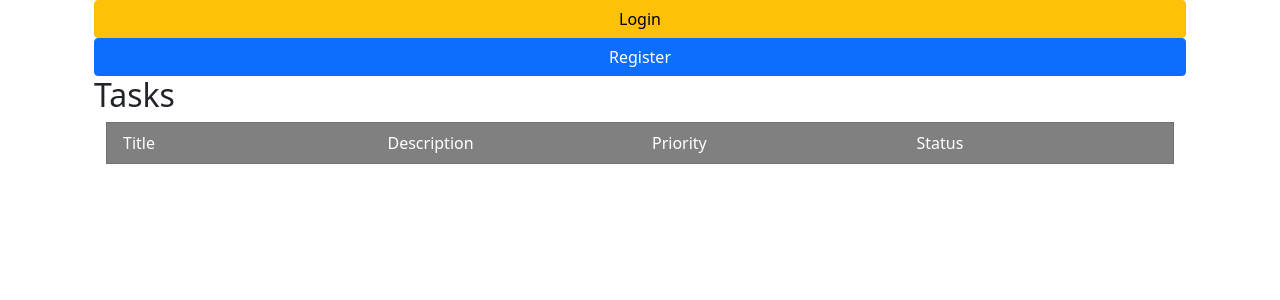
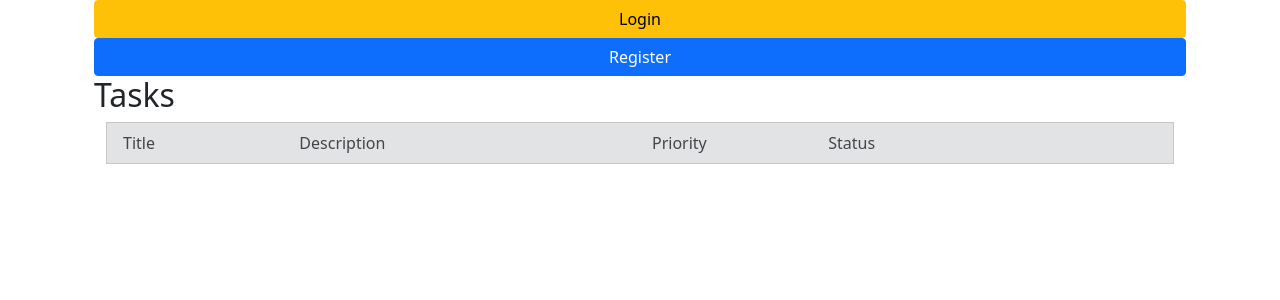
Before and after one commit to CchOOlak/todo, a Django app: page / in a window 1280 px wide. Shown: the part 118-418 px from the top of the page. Run offline with Django 4.2, Linux system fonts and the light colour scheme.

Commit message:
- improve templates - add task view

```diff
--- a/landing/urls.py
+++ b/landing/urls.py
@@ -1,9 +1,10 @@
 from django.urls import path
 
-from landing.views import index, register
+from landing.views import index, register_view, task_view
 
 
 urlpatterns = [
     path('', index, name='index'),
-    path('register/', register, name='register_page'),
+    path('register/', register_view, name='register-view'),
+    path('task/<int:pk>/', task_view, name='task-view'),
 ]
--- a/landing/views.py
+++ b/landing/views.py
@@ -11,6 +11,13 @@ def index(request):
         tasks = []
     return render(request, 'index.html', context={"tasks": tasks})
 
-def register(request):
+def register_view(request):
     serializer = UserRegisterSerializer()
     return render(request, 'register.html', context={'form': serializer})
+
+def task_view(request, pk):
+    try:
+        task = Task.objects.get(pk=pk)
+        return render(request, 'task.html', context={'task': task})
+    except:
+        return index(request)
--- a/templates/base.html
+++ b/templates/base.html
@@ -1,18 +1,40 @@
-<html>
+<!DOCTYPE html>
+<html lang="en">
+    <title>ToDoList</title>
+    <meta name="title" content="ToDoList">
+    <meta name="description" content="ToDoList Project for Hooshmand">
+    <meta name="keywords" content="Django,Python">
     <head>
-      <link href="https://cdn.jsdelivr.net/npm/bootstrap@5.0.2/dist/css/bootstrap.min.css" rel="stylesheet" integrity="sha384-EVSTQN3/azprG1Anm3QDgpJLIm9Nao0Yz1ztcQTwFspd3yD65VohhpuuCOmLASjC" crossorigin="anonymous">
-      <script src="https://cdn.jsdelivr.net/npm/bootstrap@5.0.2/dist/js/bootstrap.bundle.min.js" integrity="sha384-MrcW6ZMFYlzcLA8Nl+NtUVF0sA7MsXsP1UyJoMp4YLEuNSfAP+JcXn/tWtIaxVXM" crossorigin="anonymous"></script>
+        <link href="https://cdn.jsdelivr.net/npm/bootstrap@5.0.2/dist/css/bootstrap.min.css"
+              rel="stylesheet"
+              integrity="sha384-EVSTQN3/azprG1Anm3QDgpJLIm9Nao0Yz1ztcQTwFspd3yD65VohhpuuCOmLASjC"
+              crossorigin="anonymous">
+        <script src="https://cdn.jsdelivr.net/npm/bootstrap@5.0.2/dist/js/bootstrap.bundle.min.js"
+                integrity="sha384-MrcW6ZMFYlzcLA8Nl+NtUVF0sA7MsXsP1UyJoMp4YLEuNSfAP+JcXn/tWtIaxVXM"
+                crossorigin="anonymous"></script>
+        <script src="https://ajax.googleapis.com/ajax/libs/jquery/3.6.0/jquery.min.js"></script>
     </head>
+    <style>
+        .full-btn {
+            width: 100%;
+          }
+        .text-error {
+            color: red;
+            border: none;
+        }
+    </style>
     <body>
         <div class="container">
             <div class="header">
                 <h1 class="text-center">Welcome to ToDo Project</h1>
-                <a class="btn btn-secondary" style="width: 100%;" href="{% url 'index' %}">HomePage</a>
+                <a class="btn btn-secondary"
+                   style="width: 100%"
+                   href="{% url 'index' %}">HomePage</a>
                 <br>
                 <br>
             </div>
             {% block body %}
-            {% endblock %}
+            {% endblock body %}
         </div>
     </body>
 </html>
--- a/templates/index.html
+++ b/templates/index.html
@@ -1,18 +1,51 @@
-{% extends 'base.html' %}
-
+{% extends "base.html" %}
 {% block body %}
   {% if user.is_authenticated %}
     <div class="container">
       <h2 class="text-center">Hello, {{ user.username }} !</h2>
-    <a class="btn btn-warning" href="{% url 'logout' %}" style="width: 100%;">Logout</a>
+      <a class="btn btn-warning full-btn"
+         href="{% url 'logout' %}">Logout</a>
     </div>
   {% else %}
     <div class="container">
-    <a class="btn btn-warning" href="{% url 'login' %}" style="width: 100%;">Login</a>
+      <a class="btn btn-warning full-btn" href="{% url 'login' %}">Login</a>
     </div>
     <div class="container">
-    <a class="btn btn-primary" href="{% url 'register_page' %}" style="width: 100%;">Register</a>
+      <a class="btn btn-primary full-btn"
+         href="{% url 'register-view' %}">Register</a>
     </div>
   {% endif %}
-  {% include 'tasks.html' %}
-{% endblock %}
+  <style>
+    .col {
+        border-right: 1px dashed #333;
+        border-left: 1px dashed #333;
+    }
+  </style>
+  <div class="container">
+    <h2>Tasks</h2>
+    <ul class="list-group">
+      <div class="container">
+        <li class="list-group-item list-group-item-secondary">
+          <div class="row">
+            <div class="col-lg-2">Title</div>
+            <div class="col-lg-4">Description</div>
+            <div class="col-lg-2">Priority</div>
+            <div class="col-lg-2">Status</div>
+          </div>
+        </li>
+        {% for task in tasks %}
+          <li class="list-group-item">
+            <div class="row">
+              <div class="col-lg-2">{{ task.title }}</div>
+              <div class="col-lg-4">{{ task.description }}</div>
+              <div class="col-lg-2">{{ task.get_priority }}</div>
+              <div class="col-lg-2 status_color_{{ task.status }}">{{ task.get_status }}</div>
+              <a class="col-lg-2 btn btn-warning edit-btn"
+                 href="{% url 'task-view' pk=task.id %}">edit</a>
+            </div>
+          </li>
+        {% endfor %}
+      </div>
+    </ul>
+  </div>
+{% endblock body %}
--- a/templates/tasks.html
+++ /dev/null
@@ -1,25 +0,0 @@
-<div class="container">
-    <h2>Tasks</h2>
-    <ul class="list-group">
-        <div class="container">
-            <li class="list-group-item" style="background-color: grey; color: white;">
-                <div class="row">
-                    <div class="col">Title</div>
-                    <div class="col">Description</div>
-                    <div class="col">Priority</div>
-                    <div class="col">Status</div>
-                </div>
-            </li>
-            {% for task in tasks %}
-                <li class="list-group-item">
-                    <div class="row">
-                        <div class="col">{{ task.title }}</div>
-                        <div class="col">{{ task.description }}</div>
-                        <div class="col">{{ task.get_priority }}</div>
-                        <div class="col">{{ task.get_status }}</div>
-                    </div>
-                </li>
-            {% endfor %}
-        </div>
-    </ul>
-</div>
```
Also changed, not shown: templates/register.html (+8 -8 lines), templates/task.html (added). Lines whose indentation alone changed are shown as unchanged.
